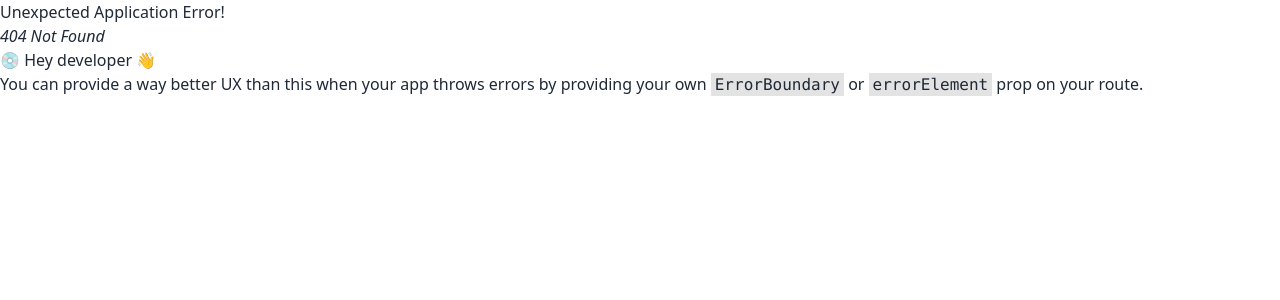
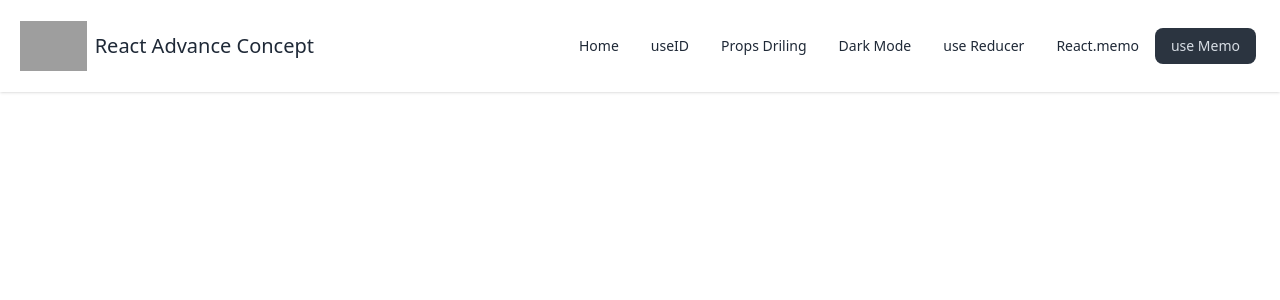
Before and after one commit to minhazapon/react.js-advance-concept, a React (Vite) app: page /um in a window 1280 px wide. Before the commit this address had no page. Shown: the top 300 px of the page. Built offline with nearby package versions, Linux system fonts and the light colour scheme; grey boxes are pictures that could not be loaded.

Commit message:
added file

```diff
--- a/src/Nav.jsx
+++ b/src/Nav.jsx
@@ -9,6 +9,7 @@ function Nav() {
         <li><NavLink to='/dark'>Dark Mode</NavLink></li>
         <li><NavLink to='/re'>use Reducer</NavLink></li>
         <li><NavLink to='/memo'>React.memo</NavLink></li>
+        <li><NavLink to='/um'>use Memo</NavLink></li>
     </>
 
     return (
--- a/src/main.jsx
+++ b/src/main.jsx
@@ -14,6 +14,7 @@ import DeepDark from './Dark mode/DeepDark';
 import ColorThemeProvider from './Dark mode/ThemeProvider2';
 import Reducer from './use reducer/Reducer';
 import Memo from './react memo/Memo';
+import UM from './use memo/UM';
 
 const router = createBrowserRouter([
   {
@@ -44,6 +45,10 @@ const router = createBrowserRouter([
         path: "/memo",
         element: <Memo></Memo>,
       },
+      {
+        path: "/um",
+        element: <UM></UM>,
+      },
     ],
   },
 ]);
--- /dev/null
+++ b/src/use memo/UM.jsx
@@ -0,0 +1,11 @@
+
+
+function UM() {
+    return (
+        <div>
+
+        </div>
+    )
+}
+
+export default UM
```
